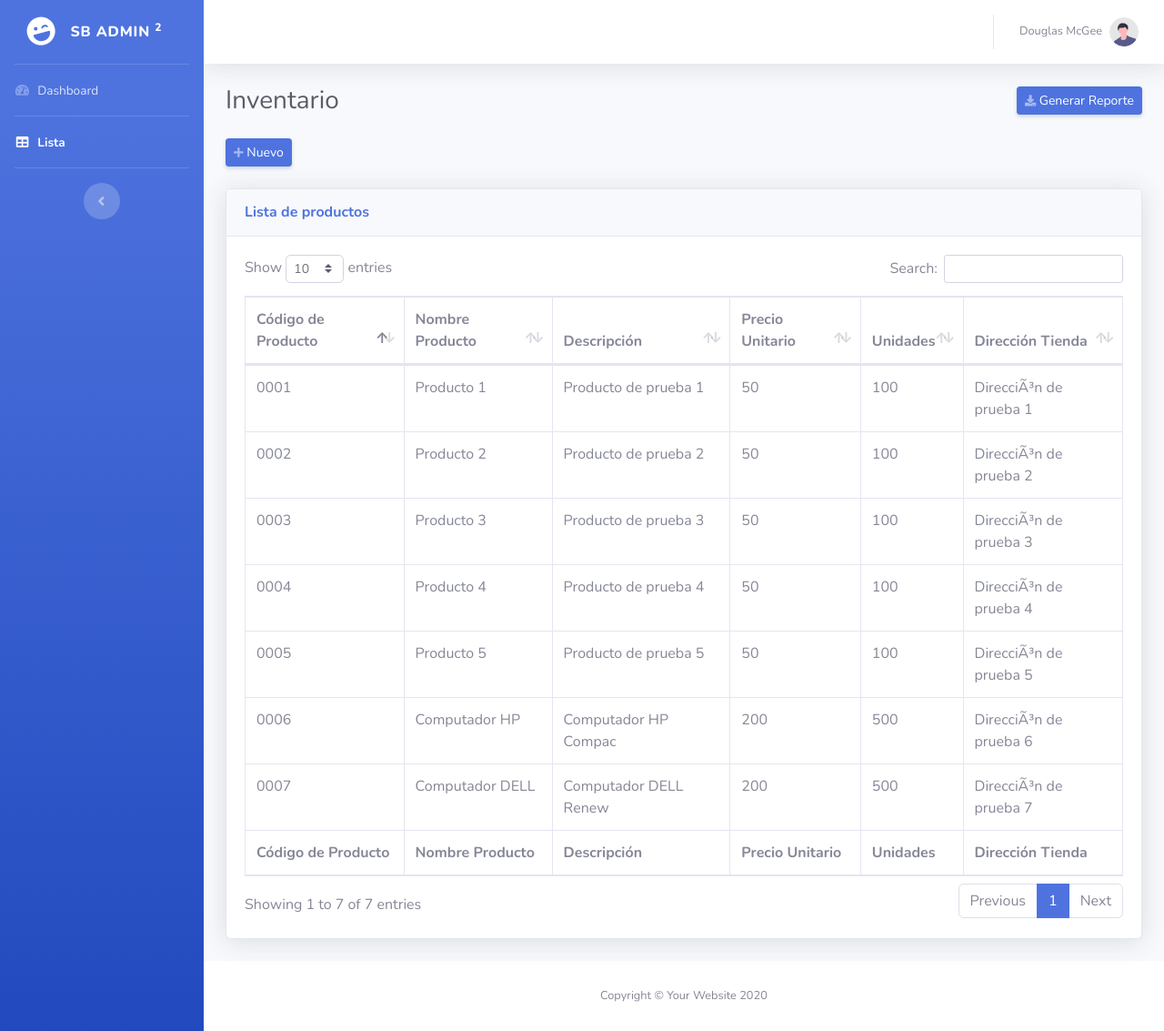
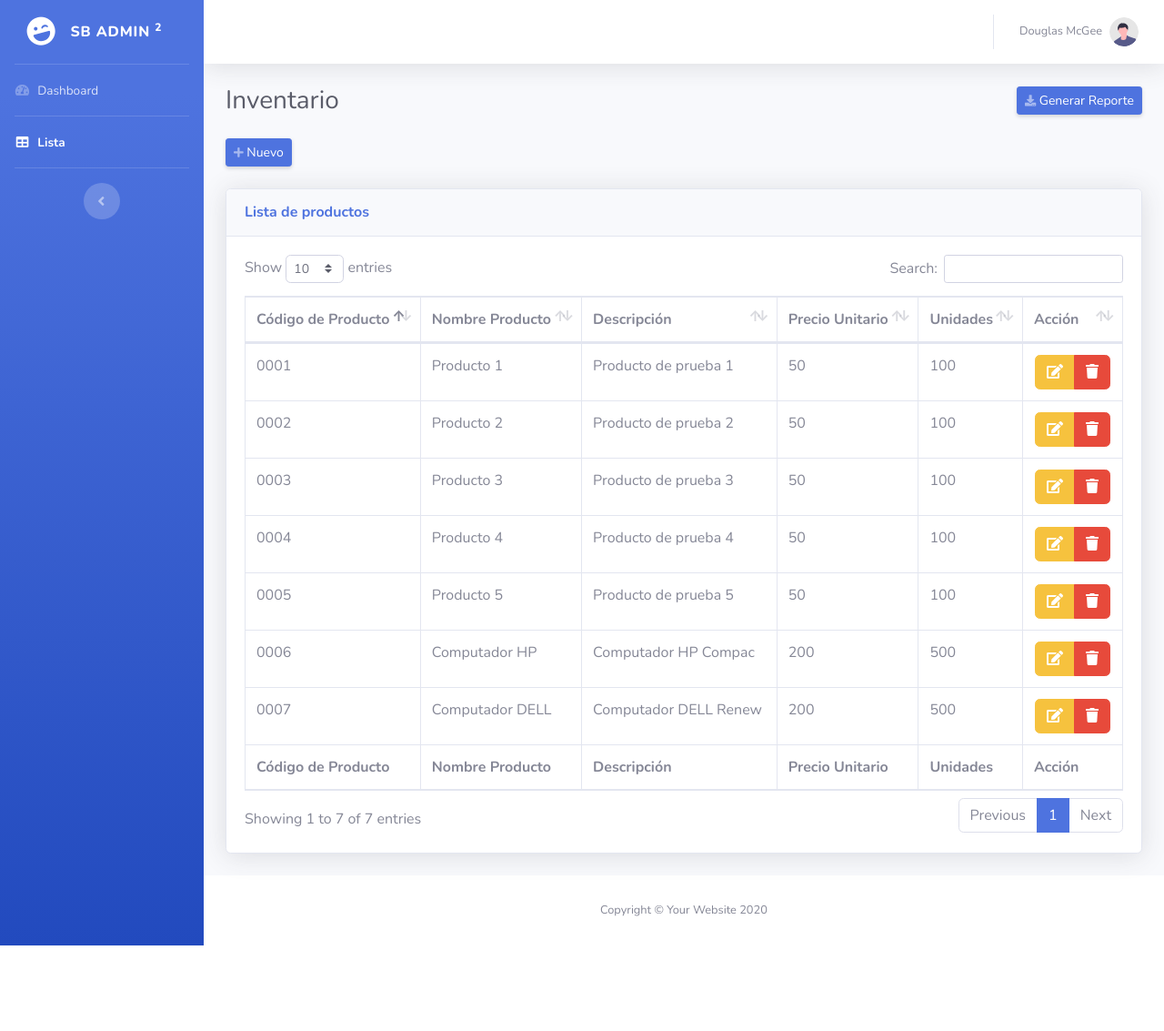
Before and after one commit to jsolorzano/sample-inventory, a PHP site: page /pruebas/admin/table.php in a window 1280 px wide. Shown: the whole page at 91% size. After the commit the page ends 1039 px from the top, so only its background shows below. Run offline with PHP 8.4, Linux system fonts and the light colour scheme; a user stored in the database is signed in; data comes from the database, SQL or seed files in the repository.

Commit message:
Nueva funcionalidad de edición de productos.

```diff
--- a/admin/table.php
+++ b/admin/table.php
@@ -199,7 +199,7 @@ require_once '../config/conexion.php';
                                             <th>Descripción</th>
                                             <th>Precio Unitario</th>
                                             <th>Unidades</th>
-                                            <th>Dirección Tienda</th>
+                                            <th>Acción</th>
                                         </tr>
                                     </thead>
                                     <tfoot>
@@ -209,7 +209,7 @@ require_once '../config/conexion.php';
                                             <th>Descripción</th>
                                             <th>Precio Unitario</th>
                                             <th>Unidades</th>
-                                            <th>Dirección Tienda</th>
+                                            <th>Acción</th>
                                         </tr>
                                     </tfoot>
                                     <tbody>
@@ -221,11 +221,22 @@ require_once '../config/conexion.php';
 										?>
                                         <tr>
                                             <td><?php echo $mostrar['CodigoProducto']?></td>
-                                            <td><?php echo $mostrar['NombreProducto']?></td>
-                                            <td><?php echo $mostrar['Descripcion']?></td>
+                                            <td><?php echo utf8_encode($mostrar['NombreProducto'])?></td>
+                                            <td><?php echo utf8_encode($mostrar['Descripcion'])?></td>
                                             <td><?php echo $mostrar['PrecioUnitario']?></td>
                                             <td><?php echo $mostrar['Unidades']?></td>
-                                            <td><?php echo utf8_encode($mostrar['Direccion'])?></td>
+                                            <td>
+												<div class="text-center">
+													<div class="btn-group">
+														<a class="btn btn-warning" onclick="return modal_edit(<?php echo $mostrar['id']?>)" title="Editar">
+														<i class ="fa fa-edit"></i>
+														</a>
+														<a class="btn btn-danger" onclick="return modal_delete(<?php echo $mostrar['id']?>)" title="Eliminar">
+														<i class ="fa fa-trash"></i>
+														</a>
+												    </div>
+												</div>
+                                            </td>
                                         </tr>
                                         <?php } ?>
                                     </tbody>
@@ -295,17 +306,18 @@ require_once '../config/conexion.php';
 			<form action="products/add.php" method="POST" id="formulario">
 
 			  <div class="form-group">
-			  <label for="producto" class="col-form-label">Codigo del Producto</label>
+				<input type="hidden" id="id" name="id">
+			    <label for="CodigoProducto" class="col-form-label">Codigo del Producto</label>
 				<input type="text" class="form-control" id="CodigoProducto" name="CodigoProducto">
-				<label for="producto" class="col-form-label">Nombre del Producto</label>
+				<label for="NombreProducto" class="col-form-label">Nombre del Producto</label>
 				<input type="text" class="form-control" id="NombreProducto" name="NombreProducto">
-				<label for="descripcion" class="col-form-label">Descripcion del Producto</label>
+				<label for="Descripcion" class="col-form-label">Descripcion del Producto</label>
 				<input type="text" class="form-control" id="Descripcion" name="Descripcion">
-				<label for="precio" class="col-form-label">Precio Unitario</label>
+				<label for="PrecioUnitario" class="col-form-label">Precio Unitario</label>
 				<input type="text" class="form-control" id="PrecioUnitario" name="PrecioUnitario">
-				<label for="precio" class="col-form-label">Unidades</label>
+				<label for="Unidades" class="col-form-label">Unidades</label>
 				<input type="text" class="form-control" id="Unidades" name="Unidades">
-				<label for="precio" class="col-form-label">Dirección</label>
+				<label for="Direccion" class="col-form-label">Dirección</label>
 				<input type="text" class="form-control" id="Direccion" name="Direccion">
 
 			  </div>
--- a/assets/js/products.js
+++ b/assets/js/products.js
@@ -33,9 +33,47 @@ $("#generar_reporte").click(function(event){
 // Función de control de modal para registro de productos
 $("#new_product").click(function(){
 
-  //~ $("#formulario").trigger("reset");
+  $("#formulario").trigger("reset");
+  $("#formulario").attr("action", "products/add.php");
   $(".modal-header").css("background-color","#446ad7");
   $(".modal-header").css("color","white");
   $(".modal-title").text("Nuevo producto");
   $("#modal_new_edit").modal("show");
+  $("#formulario #register").text("Registrar");
 });
+
+// Función de control de modal para edición de productos
+function modal_edit(id){
+	var dataString = 'id='+id;
+	$.ajax({
+		type: "POST",
+		url: "products/search_ajax.php",
+		data: dataString,
+		success: function(data) {
+			// Convertir el JSON recibido a un objeto en javaScript
+			data = JSON.parse(data);
+			//~ console.log(data);
+			//~ console.log(data.CodigoProducto);
+			$("#formulario").trigger("reset");
+			$("#formulario").attr("action", "products/edit.php");
+			$(".modal-header").css("background-color","#446ad7");
+			$(".modal-header").css("color","white");
+			$(".modal-title").text("Editar producto");
+			$("#modal_new_edit").modal("show");
+			$("#formulario #register").text("Actualizar");
+			// Carga de datos
+			$("#formulario #id").val(data.id);
+			$("#formulario #CodigoProducto").val(data.CodigoProducto);
+			$("#formulario #NombreProducto").val(data.NombreProducto);
+			$("#formulario #Descripcion").val(data.Descripcion);
+			$("#formulario #PrecioUnitario").val(data.PrecioUnitario);
+			$("#formulario #Unidades").val(data.Unidades);
+			$("#formulario #Direccion").val(data.Direccion);
+		}
+	}, 'json');
+}
+
+// Función de control de modal para eliminación de productos
+function modal_delete(id){
+	console.log(id);
+}
```
Also changed, not shown: admin/products/edit.php (added, +42 -0 lines), admin/products/search_ajax.php (added, +40 -0 lines).
